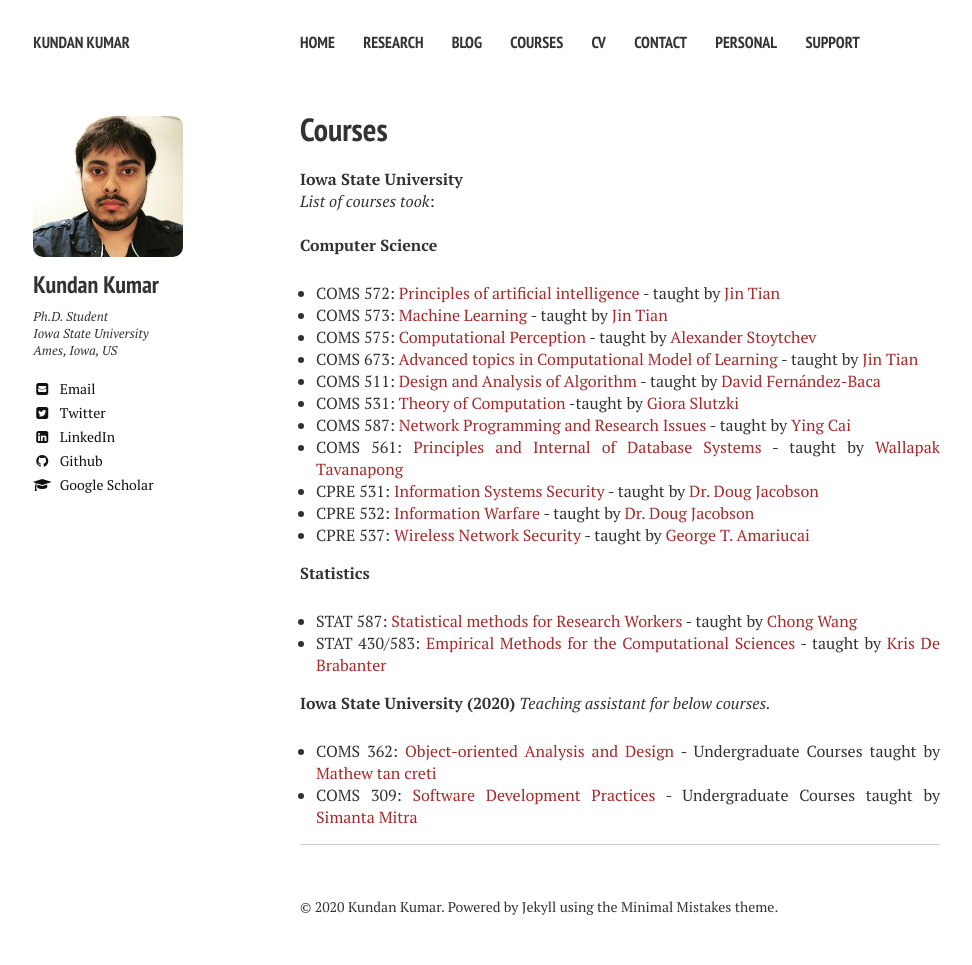
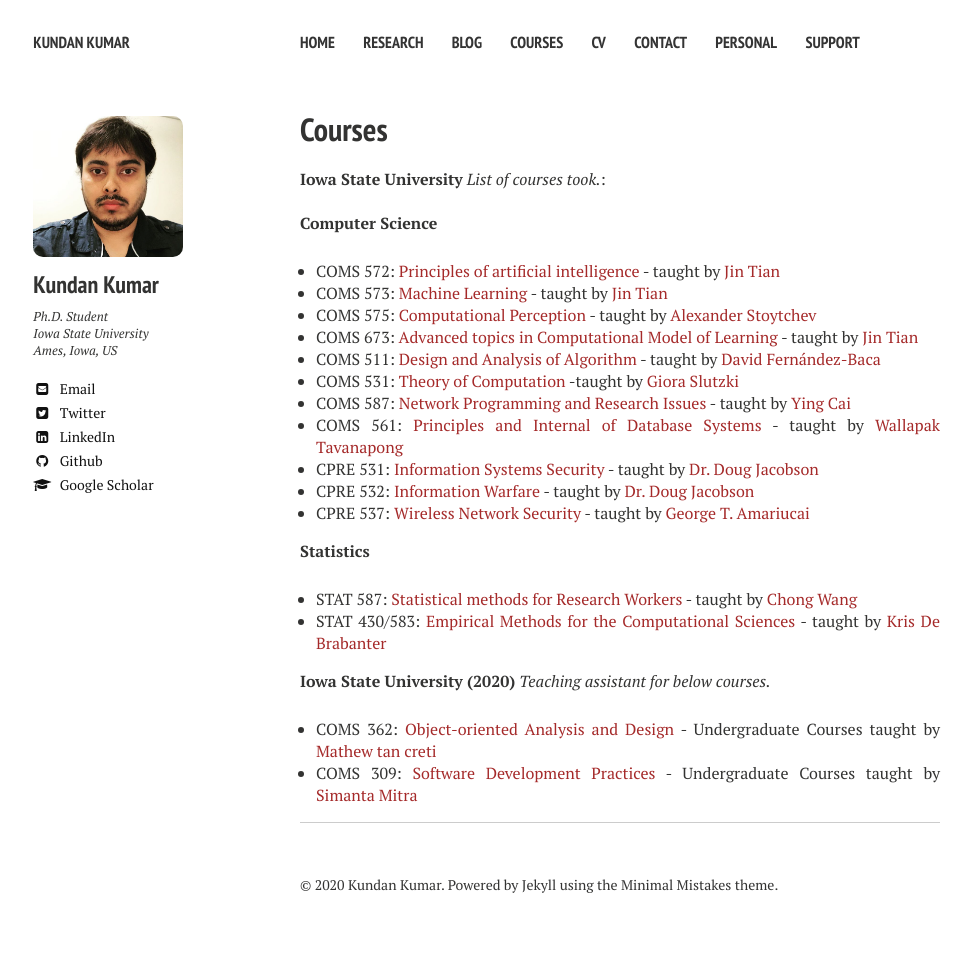
Before and after one commit to kundan7kumar/kundan7kumar.github.io, a Jekyll site: the page built from teaching/index.md, in a window 1280 px wide. Shown: the whole page, without its empty margins (20-992 px from the left). Built offline with Jekyll 4.4.1, drawn with Linux system fonts in a browser that asks for light colours; nearby versions of some CDN libraries; after the commit the page ends 943 px from its top, so only the background shows below that.

```diff
--- a/teaching/index.md
+++ b/teaching/index.md
@@ -7,11 +7,9 @@ comments: false
 ---
 
 **Iowa State University**
-\
-      *List of courses took*:<br />
+      *List of courses took.*:<br />
 \
   **Computer Science**
-
 * COMS 572: [Principles of artificial intelligence](https://catalog.iastate.edu/azcourses/com_s/) - taught by [Jin Tian](https://www.cs.iastate.edu/people/jin-tian)
 * COMS 573: [Machine Learning](https://catalog.iastate.edu/azcourses/com_s/) - taught by [Jin Tian](https://www.cs.iastate.edu/people/jin-tian)
 * COMS 575: [Computational Perception](https://catalog.iastate.edu/azcourses/com_s/) - taught by [Alexander Stoytchev](https://www.ece.iastate.edu/~alexs/)
```
